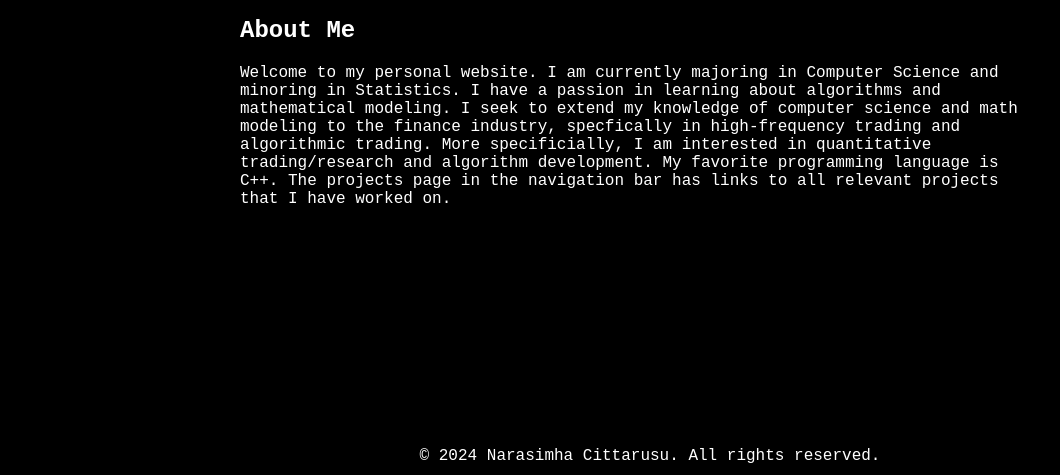
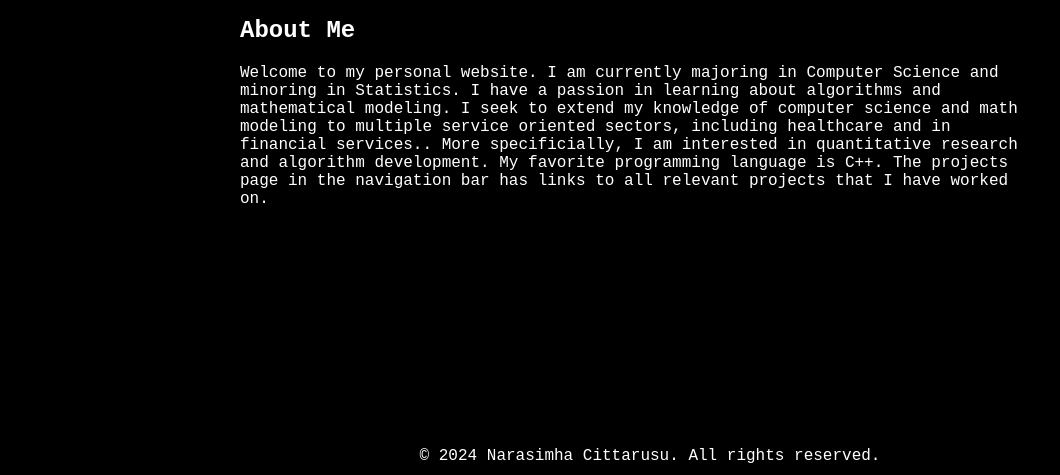
Before and after one commit to nrccstat/narasimhacittarusu.github.io, a plain HTML site: page index.html in a window 1280 px wide. Shown: the part 325-800 px from the top of the page, without its empty margins (0-1060 px from the left). Drawn offline with Linux system fonts and the light colour scheme.

Commit message:
Update index.html

```diff
--- a/index.html
+++ b/index.html
@@ -201,7 +201,7 @@
         <div class="about-section">
             <h2>About Me</h2>
             <p>
-                Welcome to my personal website. I am currently majoring in Computer Science and minoring in Statistics. I have a passion in learning about algorithms and mathematical modeling. I seek to extend my knowledge of computer science and math modeling to the finance industry, specfically in high-frequency trading and algorithmic trading. More specificially, I am interested in quantitative trading/research and algorithm development. My favorite programming language is C++. The projects page in the navigation bar has links to all relevant projects that I have worked on.
+                Welcome to my personal website. I am currently majoring in Computer Science and minoring in Statistics. I have a passion in learning about algorithms and mathematical modeling. I seek to extend my knowledge of computer science and math modeling to multiple service oriented sectors, including healthcare and in financial services.. More specificially, I am interested in quantitative research and algorithm development. My favorite programming language is C++. The projects page in the navigation bar has links to all relevant projects that I have worked on.
             </p>
         </div>
     </div>
```
